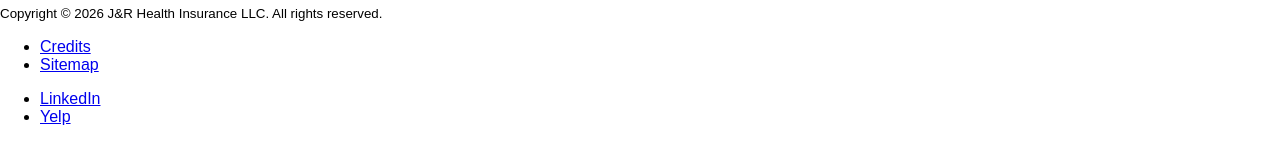
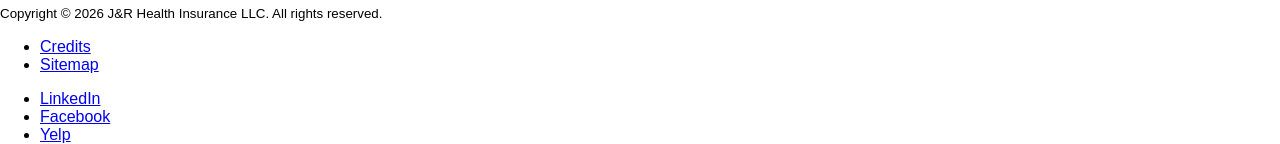
Before and after one commit to jmbn424/testing, a Jekyll site: the page built from index.html, in a window 1280 px wide. Shown: the part 1087-1231 px from the top of the page. Built offline with Jekyll 4.4.1, drawn with Linux system fonts in a browser that asks for light colours.

Commit message:
adding facebook link

```diff
--- a/_data/lists/social.yml
+++ b/_data/lists/social.yml
@@ -1,6 +1,6 @@
 - platform: LinkedIn
   url: "https://www.linkedin.com/company/jrhealthins/"
-# - platform: Facebook
-#   url: "https://facebook.com/jrhealthins"
+- platform: Facebook
+  url: "https://www.facebook.com/jrhealthins"
 - platform: Yelp
   url: "https://www.yelp.com/biz/j-and-r-health-insurance-puyallup"
--- a/_includes/sections/footer.liquid
+++ b/_includes/sections/footer.liquid
@@ -84,6 +84,11 @@
                     </a>
                 </li>
                 <li>
+                    {% include external-link.liquid href="https://www.facebook.com/jrhealthins" %}
+                        <span>Facebook</span>
+                    </a>
+                </li>
+                <li>
                     {% include external-link.liquid href="https://www.yelp.com/biz/j-and-r-health-insurance-puyallup" %}
                         <span>Yelp</span>
                     </a>
```
